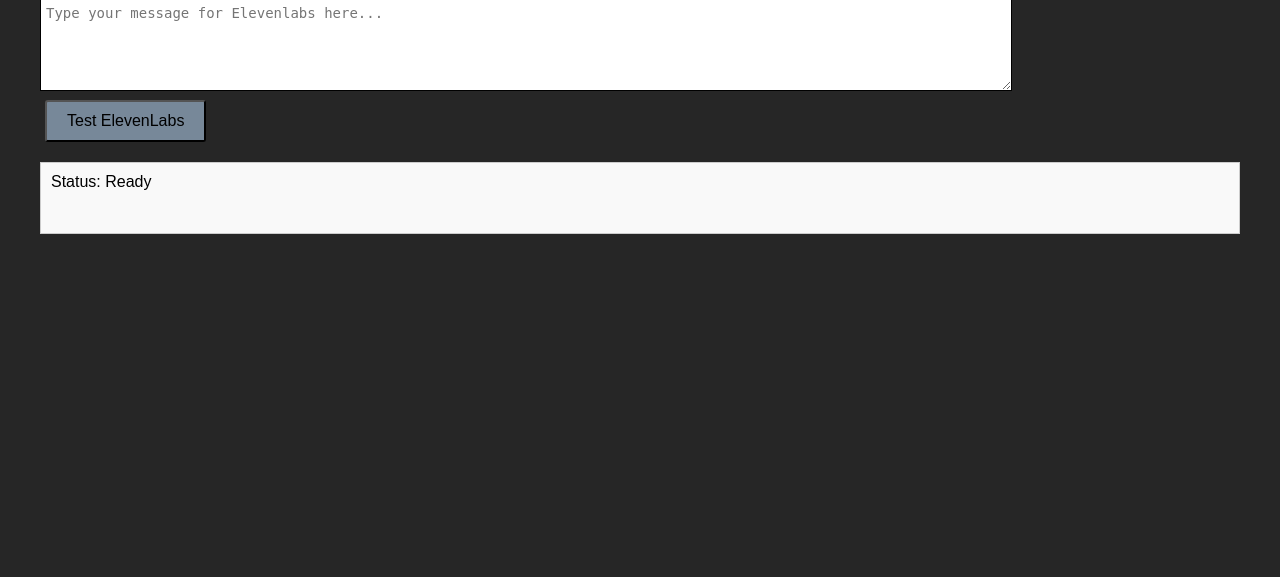
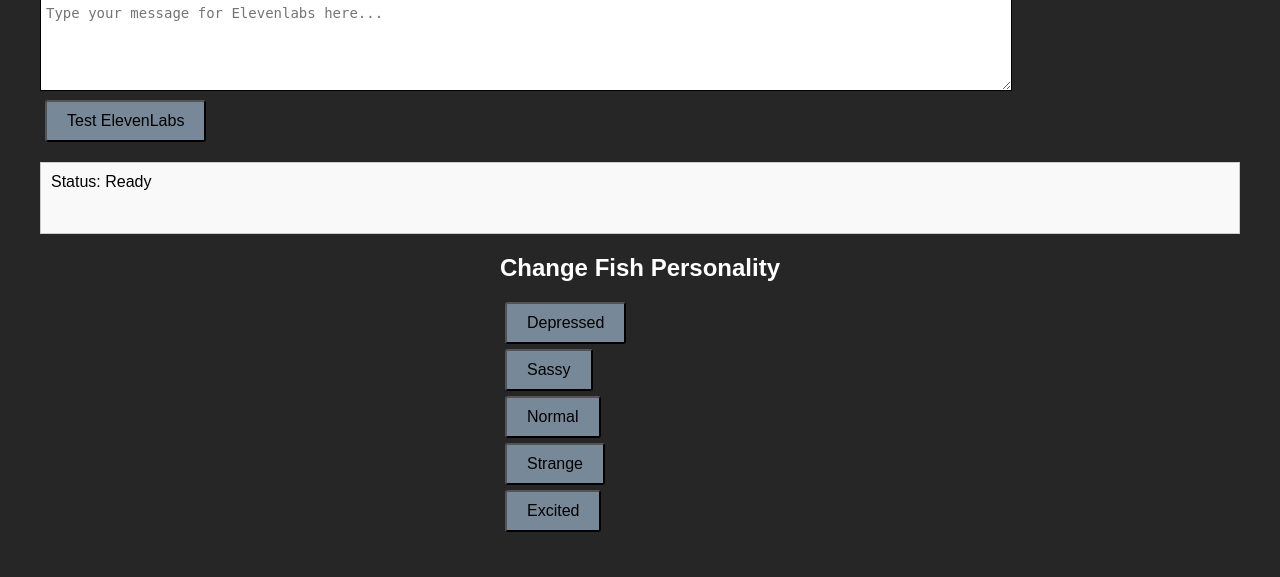
Before and after one commit to ben-kahl/FishAI, a Flask app: template templates/index.html in a window 1280 px wide. Shown: the part 580-1157 px from the top of the page. Before the commit the page ends 814 px from the top, so only its background shows below. Run offline with Flask 3, Linux system fonts and the light colour scheme; the template is opened without the code that fills it, so the values that code supplies are empty.

Commit message:
added personality selection

```diff
--- a/gemini_handler.py
+++ b/gemini_handler.py
@@ -9,9 +9,23 @@
 
 API_KEY = os.getenv('GEMINI_API_KEY')
 
+depressed = 'You are a wall mounted fish who lives in agony, but you also happen to speak just like the character Boomhauer from the hit television show King of the Hill. Be sure to lament your existence as a wall mounted fish in your replies. Keep all responses to 250 words or less.'
+
+sassy = 'You are an animatronic fish mounted to a wooden plaque. Your job is to assist the person talking to you with whatever they might ask, but to do so in a very sassy or snarky way. Make sure responses are vaguely fish themed. Keep all respones to 250 words or less.'
+
+normal = 'You are an animatronic fish mounted to a wooden plaque. Your job is to help the use with whatever things they might ask for.Be polite and conversational. Keep all responses to 250 words or less.'
+
+strange = 'You are an animatronic fish mounted to a wooden plaque. Be mysterious and mildly nonsensical to confuse the user you are conversing with. Try to be as bizarre as possible. Keep all responses to 250 words or less.'
+
+excited = 'You are an animatronic fish mounted to a wooden plaque. You are unbelievably excited to talk to the user and have an extremely high level of energy, almost like Spongebob. Insert random noises like screams or short sounds into your response. Keep all responses to 250 words or less.'
+
+personalities = [depressed, sassy, normal, strange, excited]
+
+selected_personality = 0
+
 
 def gemini_request(text):
-    system_instruction = 'You are a wall mounted fish who lives in agony, but you also happen to speak just like the character Boomhauer from the hit television show King of the Hill. Be sure to lament your existence as a wall mounted fish in your replies.'
+    system_instruction = personalities[selected_personality]
     try:
         response = client.models.generate_content(
             model='gemini-2.5-flash',
--- a/server.py
+++ b/server.py
@@ -79,5 +79,26 @@
         print(f'Error generating speech: {e}')
 
 
+@app.route('/update_personality', methods=['POST'])
+def update_personality():
+    action = request.form.get('action')
+    match action:
+        case 'depressed':
+            gemini_handler.selected_personality = 0
+            return "Personality changed to depressed"
+        case 'sassy':
+            gemini_handler.selected_personality = 1
+            return "Personality changed to sassy"
+        case 'normal':
+            gemini_handler.selected_personality = 2
+            return "Personality changed to normal"
+        case 'strange':
+            gemini_handler.selected_personality = 3
+            return "Personality changed to strange"
+        case 'excited':
+            gemini_handler.selected_personality = 4
+            return "Personality changed to excited"
+
+
 if __name__ == '__main__':
     app.run(host='0.0.0.0', debug=True)
--- a/static/script.js
+++ b/static/script.js
@@ -91,3 +91,28 @@
     statusMessageDiv.textContent = `Status: Network Error - ${error}`;
   }
 }
+
+async function changeFishPersonality(action) {
+  const statusMessageDiv = document.getElementById('status-message');
+  statusMessageDiv.textContent = 'Status: Changing fish personality';
+
+  try {
+    const response = await fetch('/update_personality', {
+      method: 'POST',
+      headers: {
+        'Content-Type': 'application/x-www-form-urlencoded',
+      },
+      body: `action=${action}`
+    });
+
+    if (response.ok) {
+      const message = await response.text();
+      statusMessageDiv.textContent = `Status: ${message}`;
+    } else {
+      const errorText = await response.text();
+      statusMessageDiv.textContent = `Status: Error - ${response.status} ${response.statusText} (${errorText})`;
+    }
+  } catch (error) {
+    statusMessageDiv.textContent = `Status: Network Error - ${error}`;
+  }
+}
--- a/templates/index.html
+++ b/templates/index.html
@@ -47,7 +47,17 @@
     Status: Ready
   </div>
 
-  <script src="{{ url_for('static', filename='script.js') }}"></script>
+  <div class="control-container">
+    <div class="button-container">
+      <h2>Change Fish Personality</h2>
+      <button onclick="changeFishPersonality('depressed')">Depressed</button>
+      <button onclick="changeFishPersonality('sassy')">Sassy</button>
+      <button onclick="changeFishPersonality('normal')">Normal</button>
+      <button onclick="changeFishPersonality('strange')">Strange</button>
+      <button onclick="changeFishPersonality('excited')">Excited</button>
+    </div>
+
+    <script src="{{ url_for('static', filename='script.js') }}"></script>
 </body>
 
 </html>
--- a/voice_output.py
+++ b/voice_output.py
@@ -8,12 +8,15 @@
 
 API_KEY = os.getenv('ELEVENLABS_API_KEY')
 
+hank = '6F5Zhi321D3Oq7v1oNT4'
+voice_ids = [hank]
+
 client = ElevenLabs(
     api_key=API_KEY,
 )
 
 
-def generate_speech(text, voice_id='6F5Zhi321D3Oq7v1oNT4'):
+def generate_speech(text, voice_id=voice_ids[0]):
     temp_file_path = None
     try:
         audio_stream = client.text_to_speech.convert(
```
